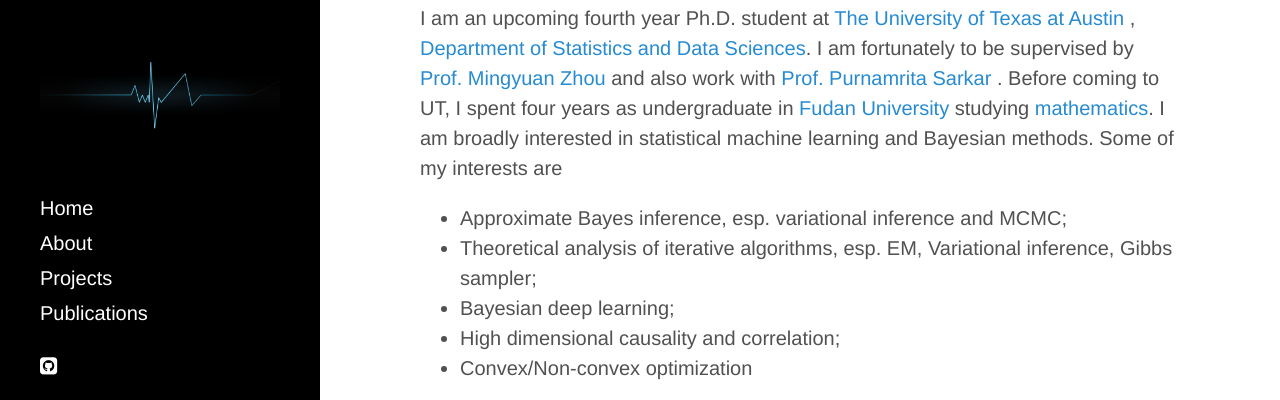
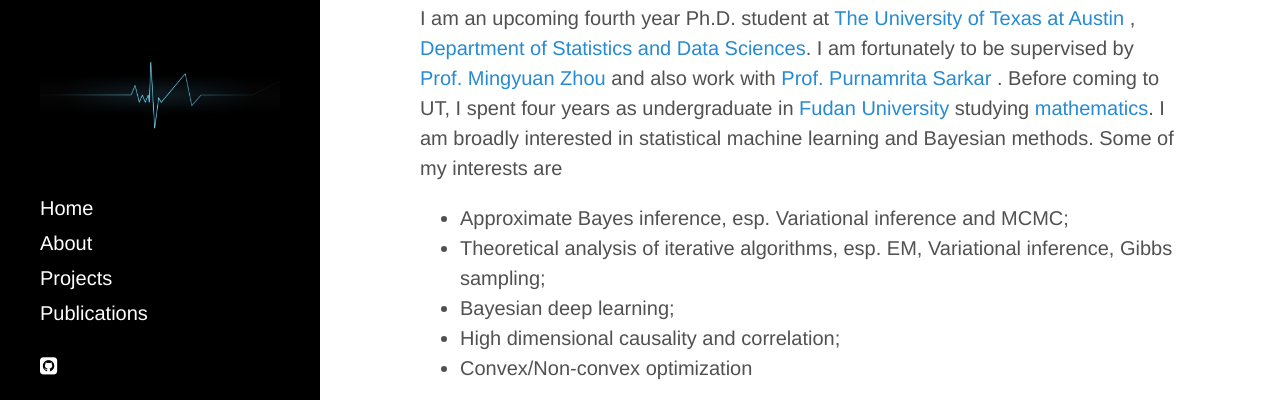
Before and after one commit to mingzhang-yin/mingzhang-yin.github.io, a Jekyll site: the page built from index.md, in a window 1280 px wide. Shown: the part 117-517 px from the top of the page. Built offline with Jekyll 4.4.1, drawn with Linux system fonts in a browser that asks for light colours; nearby versions of some CDN libraries.

Commit message:
Update index.md

```diff
--- a/index.md
+++ b/index.md
@@ -16,8 +16,8 @@
   I am broadly interested in statistical machine learning and Bayesian methods. Some of my interests are
   <p>
   <ul>
-  <li> Approximate Bayes inference, esp. variational inference and MCMC; </li>
-  <li> Theoretical analysis of iterative algorithms, esp. EM, Variational inference, Gibbs sampler; </li>
+  <li> Approximate Bayes inference, esp. Variational inference and MCMC; </li>
+  <li> Theoretical analysis of iterative algorithms, esp. EM, Variational inference, Gibbs sampling; </li>
   <li> Bayesian deep learning; </li>
   <li> High dimensional causality and correlation; </li>
   <li> Convex/Non-convex optimization </li>
```
